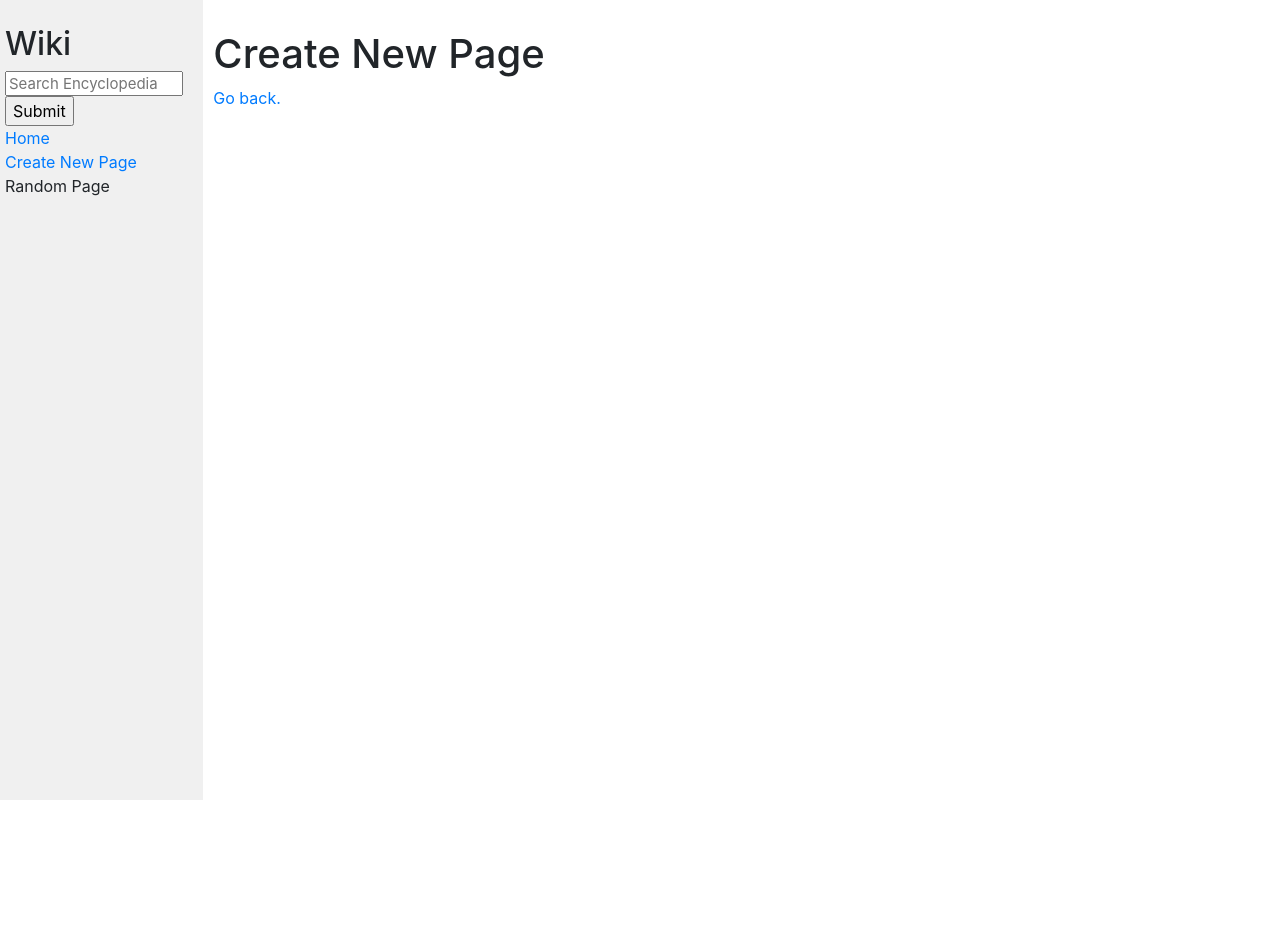
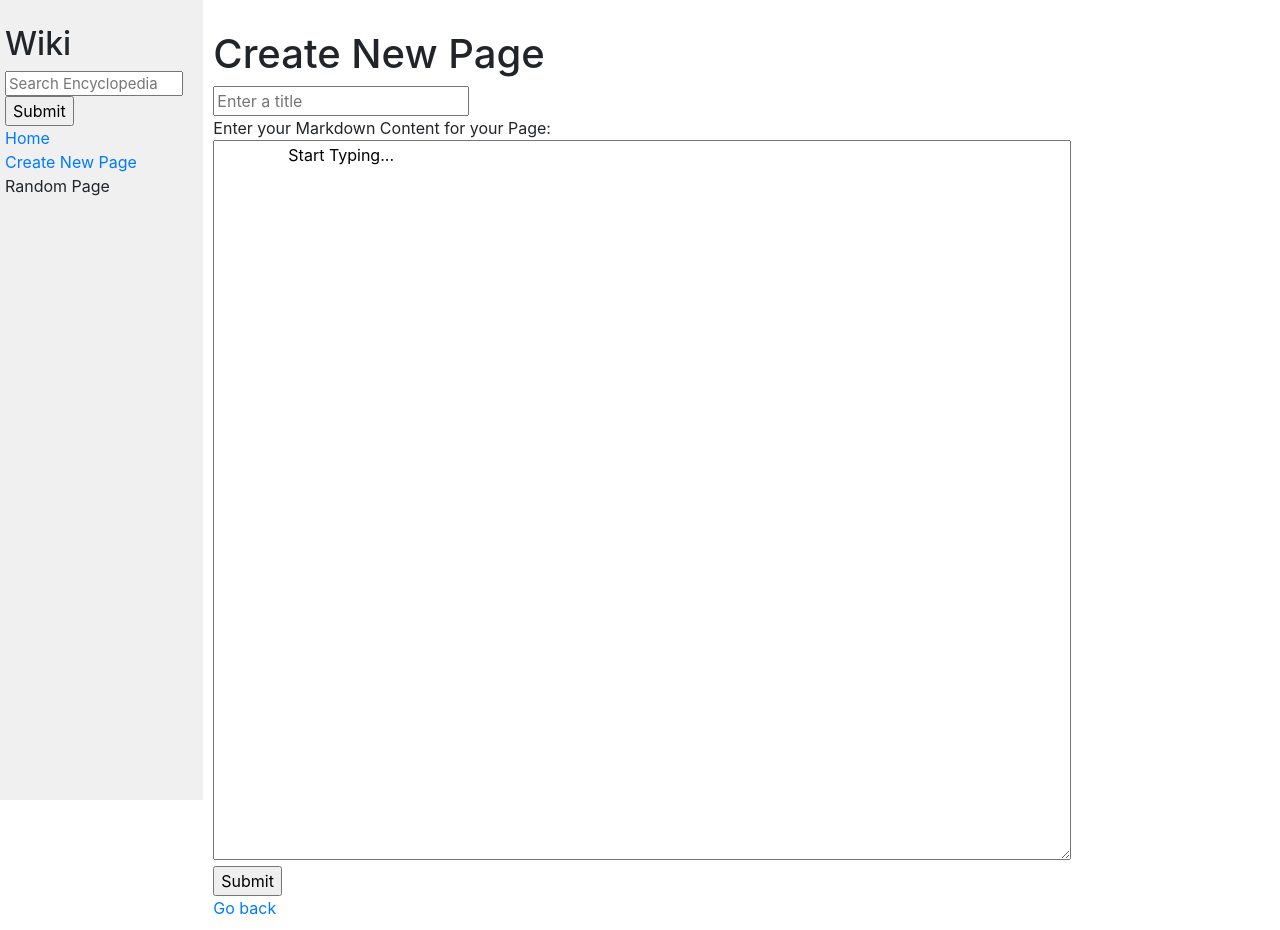
Before and after one commit to precipice11/wiki, a Django app: page /makepage/ in a window 1280 px wide. Before the commit the page ends 800 px from the top, so only its background shows below. Run offline with Django 3.2, Linux system fonts and the light colour scheme; some libraries are stand-ins or nearby versions.

Commit message:
finish basic structure of new page

```diff
--- a/encyclopedia/templates/encyclopedia/entry.html
+++ b/encyclopedia/templates/encyclopedia/entry.html
@@ -9,5 +9,5 @@
     <div>
         {{ content }}
     </div>
-    <a href="{% url 'encyclopedia:index' %}">Go back.</a>
+    <a href="{% url 'encyclopedia:index' %}">Go back</a>
 {% endblock %}
--- a/encyclopedia/templates/encyclopedia/makepage.html
+++ b/encyclopedia/templates/encyclopedia/makepage.html
@@ -8,6 +8,16 @@
     <h1>
         Create New Page
     </h1>
+    <form>
+        <div>
+            <input type="text" name="title" placeholder="Enter a title">
+            <div>Enter your Markdown Content for your Page:</div>
+            <textarea name="content" rows="2" cols="2">
+                Start Typing...
+            </textarea>
+        </div>
+        <input type="submit">
+    </form>
 
-    <a href="{% url 'encyclopedia:index' %}">Go back.</a>
+    <a href="{% url 'encyclopedia:index' %}">Go back</a>
 {% endblock %}
```
